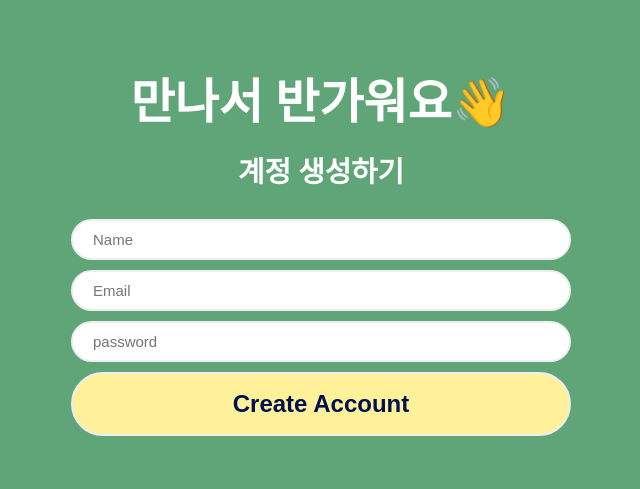
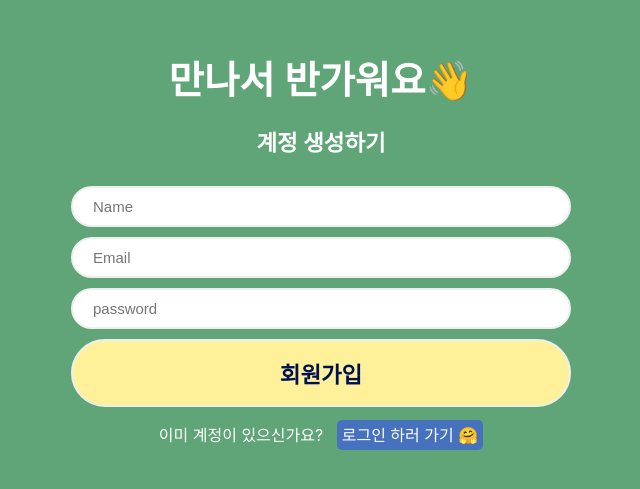
Before and after one commit to developer-jyyun/my-sns, a React (Vite) app in the folder my-sns/: page /signup in a window 1280 px wide. Shown: the part 143-632 px from the top of the page, without its empty margins (319-959 px from the left). Built offline with nearby package versions, Linux system fonts and the light colour scheme.

Commit message:
Feat: Add login page

```diff
--- a/my-sns/src/Pages/Home.tsx
+++ b/my-sns/src/Pages/Home.tsx
@@ -1,9 +1,13 @@
 import React from "react";
 import { auth } from "../firebase";
+import { useNavigate } from "react-router-dom";
 
 export default function Home() {
+  const navigate = useNavigate();
+
   const logOut = () => {
     auth.signOut();
+    navigate("/signin");
   };
   return (
     <div>
--- a/my-sns/src/Pages/SignIn.tsx
+++ b/my-sns/src/Pages/SignIn.tsx
@@ -1,9 +1,85 @@
-import React from "react";
+import React, { useState } from "react";
+import { auth } from "../firebase";
+import { FirebaseError } from "firebase/app";
+import { signInWithEmailAndPassword } from "firebase/auth";
+import { Link, useNavigate } from "react-router-dom";
+import {
+  ErrMsg,
+  Form,
+  Input,
+  SubTitle,
+  Switcher,
+  Title,
+  Wrapper,
+} from "../components/auth-components";
+export default function SignIn() {
+  const navigate = useNavigate();
+  const [email, setEmail] = useState("");
+  const [password, setPassword] = useState("");
+  const [isLoading, setIsLoading] = useState(false);
+  const [error, setError] = useState("");
 
-export default function SignIn() {
+  const onChange = (e: React.ChangeEvent<HTMLInputElement>) => {
+    const {
+      target: { name, value },
+    } = e;
+    if (name === "email") {
+      setEmail(value);
+    } else if (name === "password") {
+      setPassword(value);
+    }
+  };
+
+  const onSubmit = async (e: React.FormEvent<HTMLFormElement>) => {
+    e.preventDefault();
+    setError("");
+    console.log(email, password);
+    if (isLoading || email === "" || password === "") {
+      return;
+    }
+    try {
+      setIsLoading(true);
+      await signInWithEmailAndPassword(auth, email, password);
+
+      navigate("/");
+    } catch (err) {
+      if (err instanceof FirebaseError) {
+        console.error(err.message);
+        setError(err.message);
+      }
+    } finally {
+      setIsLoading(false);
+    }
+  };
+
   return (
-    <div>
-      <h1>로그인</h1>
-    </div>
+    <Wrapper>
+      <Title>오늘도 반가워요 👋</Title>
+      <SubTitle>로그인 정보를 입력해주세요 :) </SubTitle>
+      <Form onSubmit={onSubmit}>
+        <Input
+          name="email"
+          value={email}
+          onChange={onChange}
+          placeholder="Email"
+          type="text"
+        />
+        <Input
+          name="password"
+          value={password}
+          onChange={onChange}
+          placeholder="password"
+          type="password"
+          required
+        />
+        {error !== "" ? <ErrMsg>{error}</ErrMsg> : null}
+        <Input type="submit" value={isLoading ? "loading..." : "로그인"} />
+        <Switcher>
+          {" "}
+          아직 계정이 없으신가요? &nbsp;&nbsp;
+          <Link to="/signup">회원가입 하러 가기 🤗</Link>
+        </Switcher>
+      </Form>
+    </Wrapper>
   );
 }
--- a/my-sns/src/Pages/SignUp.tsx
+++ b/my-sns/src/Pages/SignUp.tsx
@@ -1,9 +1,17 @@
 import React, { useState } from "react";
 import { createUserWithEmailAndPassword, updateProfile } from "firebase/auth";
 import { auth } from "../firebase";
-import { styled } from "styled-components";
-import { useNavigate } from "react-router-dom";
+import { Link, useNavigate } from "react-router-dom";
 import { FirebaseError } from "firebase/app";
+import {
+  ErrMsg,
+  Form,
+  Input,
+  SubTitle,
+  Switcher,
+  Title,
+  Wrapper,
+} from "../components/auth-components";
 
 // const errors ={
 //     "auth/email-already-in-use":"이미 가입된 이메일 주소입니다."
@@ -57,7 +65,6 @@
         console.log(err.code, err.message);
         setError(err.message);
       }
-      console.error(e);
       //   setError()
     } finally {
       setIsLoading(false);
@@ -93,71 +100,12 @@
         />
         {error !== "" ? <ErrMsg>{error}</ErrMsg> : null}
         {/* <ErrMsg>error</ErrMsg> */}
-        <Input
-          type="submit"
-          value={isLoading ? "loading..." : "Create Account"}
-        />
+        <Input type="submit" value={isLoading ? "loading..." : "회원가입"} />
+        <Switcher>
+          이미 계정이 있으신가요? &nbsp;&nbsp;
+          <Link to="/signin">로그인 하러 가기 🤗 </Link>
+        </Switcher>
       </Form>
     </Wrapper>
   );
 }
-
-const ErrMsg = styled.p`
-  font-weight: bold;
-  background: pink;
-  padding: 4px 20px;
-  border-radius: 10px;
-  color: tomato;
-  margin: 10px auto;
-  width: 100%;
-  text-align: center;
-`;
-
-const Wrapper = styled.div`
-  display: flex;
-  flex-direction: column;
-  justify-content: center;
-  align-items: center;
-  width: 500px;
-  height: 100vh;
-`;
-const Title = styled.h1`
-  font-size: 3rem;
-  margin-bottom: 2rem;
-  font-weight: 600;
-`;
-const SubTitle = styled.h2`
-  font-size: 1.8rem;
-  margin-bottom: 2rem;
-  font-weight: 600;
-`;
-const Form = styled.form`
-  display: flex;
-  flex-direction: column;
-  justify-content: center;
-  align-items: center;
-  gap: 10px;
-  width: 100%;
-`;
-const Input = styled.input`
-  width: 100%;
-  padding: 10px 20px;
-  border-radius: 50px;
-  font-size: 15px;
-  outline: none;
-  border: 2px solid #eee;
-
-  &[type="submit"] {
-    cursor: pointer;
-    background: #fff19a;
-    color: #001153;
-    font-weight: 600;
-    font-size: 24px;
-    padding: 16px 20px;
-}
-
-    &:hover {
-      opacity: 0.8;
-    }
-  }
-`;
--- a/my-sns/src/components/ProtectedRoute.tsx
+++ b/my-sns/src/components/ProtectedRoute.tsx
@@ -8,9 +8,8 @@
   children: React.ReactNode;
 }) {
   const user = auth.currentUser;
-  console.log("login?", user);
-  if (!user) {
-    //user ===null
+  console.log("login_user", user);
+  if (user === null) {
     return <Navigate to="/signin" />;
   }
   return children;
--- /dev/null
+++ b/my-sns/src/components/auth-components.ts
@@ -0,0 +1,74 @@
+import { styled } from "styled-components";
+
+export const Switcher = styled.p`
+  margin: 10px auto;
+  a {
+    background: #4672bd;
+    padding: 5px;
+    border-radius: 5px;
+    text-decoration: none;
+    color: #fff;
+    &:hover {
+      background: #0657e2;
+    }
+  }
+`;
+export const ErrMsg = styled.p`
+  font-weight: bold;
+  background: pink;
+  padding: 4px 20px;
+  border-radius: 10px;
+  color: tomato;
+  margin: 10px auto;
+  width: 100%;
+  text-align: center;
+`;
+export const Title = styled.h1`
+  font-size: 2.4rem;
+  margin-bottom: 2rem;
+  font-weight: 600;
+`;
+export const SubTitle = styled.h2`
+  font-size: 1.4rem;
+  margin-bottom: 2rem;
+  font-weight: 600;
+`;
+export const Input = styled.input`
+  width: 100%;
+  padding: 10px 20px;
+  border-radius: 50px;
+  font-size: 15px;
+  outline: none;
+  border: 2px solid #eee;
+
+  &[type="submit"] {
+    cursor: pointer;
+    background: #fff19a;
+    color: #001153;
+    font-weight: 600;
+    font-size: 1.4rem;
+    padding: 16px 20px;
+}
+
+    &:hover {
+      opacity: 0.8;
+    }
+  }
+`;
+export const Form = styled.form`
+  display: flex;
+  flex-direction: column;
+  justify-content: center;
+  align-items: center;
+  gap: 10px;
+  width: 100%;
+`;
+export const Wrapper = styled.div`
+  display: flex;
+  flex-direction: column;
+  justify-content: center;
+  align-items: center;
+  max-width: 500px;
+  width: 95%;
+  height: 100vh;
+`;
```
